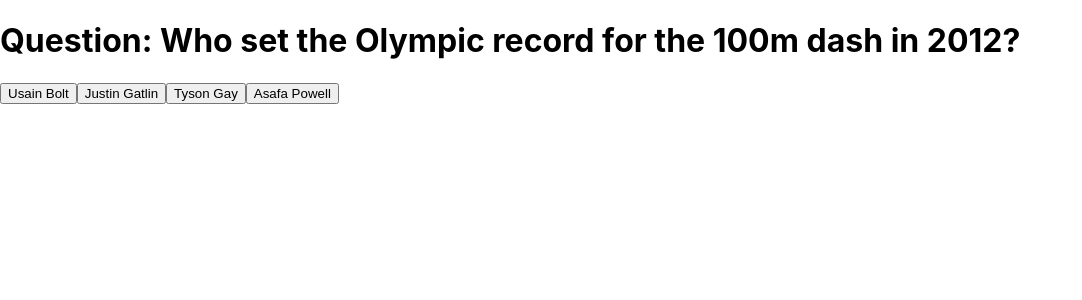
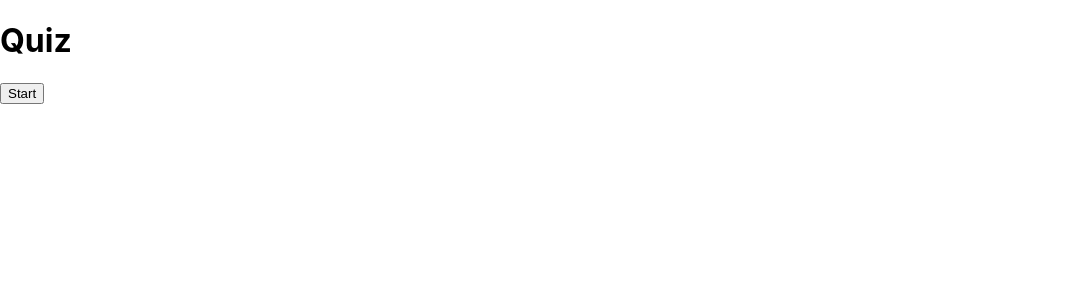
Before and after one commit to Technigo/project-redux-quiz-old, a React (Create React App) app: page / in a window 1280 px wide. Shown: the top 300 px of the page, without its empty margins (0-1082 px from the left). Built offline with nearby package versions, Linux system fonts and the light colour scheme.

Commit message:
Navigate from start to quiz to endPage

```diff
--- a/src/App.js
+++ b/src/App.js
@@ -2,8 +2,7 @@ import React from 'react';
 import { Provider } from 'react-redux';
 import { combineReducers, configureStore } from '@reduxjs/toolkit';
 import { quiz } from 'reducers/quiz';
-
-import { CurrentQuestion } from 'components/CurrentQuestion';
+import NavigationContainer from 'components/NavigationContainer';
 
 const reducer = combineReducers({
   quiz: quiz.reducer
@@ -14,7 +13,7 @@ const store = configureStore({ reducer });
 export const App = () => {
   return (
     <Provider store={store}>
-      <CurrentQuestion />
+      <NavigationContainer />
     </Provider>
   );
-}
+};
--- a/src/components/CurrentQuestion.js
+++ b/src/components/CurrentQuestion.js
@@ -1,15 +1,12 @@
 import React from 'react';
 import { useSelector, useDispatch } from 'react-redux';
 import { quiz } from 'reducers/quiz';
-import EndPage from './EndPage';
 
 export const CurrentQuestion = () => {
-  const { question, quizOver } = useSelector((state) => ({
-    question: state.quiz.questions[state.quiz.currentQuestionIndex],
-    quizOver: state.quiz.quizOver
-  }));
-
   const dispatch = useDispatch();
+  const question = useSelector(
+    (state) => state.quiz.questions[state.quiz.currentQuestionIndex]
+  );
 
   if (!question) {
     return <h1>Oh no! I could not find the current question!</h1>;
@@ -20,13 +17,9 @@ export const CurrentQuestion = () => {
     if (question.correctAnswerIndex === answerIndex) {
       dispatch(quiz.actions.goToNextQuestion());
     } else {
-      // window.alert('Sorry, Wrong answer');
+      window.alert('Sorry, Wrong answer');
     }
   };
-
-  if (quizOver) {
-    return <EndPage />;
-  }
 
   return (
     <div>
@@ -42,6 +35,8 @@ export const CurrentQuestion = () => {
           </button>
         );
       })}
+
+      <p>Question {question.id}/5</p>
     </div>
   );
 };
--- /dev/null
+++ b/src/components/NavigationContainer.js
@@ -0,0 +1,23 @@
+import React from 'react';
+import { useSelector } from 'react-redux';
+import { CurrentQuestion } from './CurrentQuestion';
+import EndPage from './EndPage';
+import StartPage from './StartPage';
+
+const NavigationContainer = () => {
+  const quizOver = useSelector((state) => state.quiz.quizOver);
+  const showQuiz = useSelector((state) => state.quiz.showQuiz);
+
+  if (showQuiz) {
+    return <CurrentQuestion />;
+  }
+
+  if (quizOver) {
+    return <EndPage />;
+  }
+
+  // default return
+  return <StartPage />;
+};
+
+export default NavigationContainer;
--- /dev/null
+++ b/src/components/StartPage.js
@@ -0,0 +1,23 @@
+import React from 'react';
+import { useDispatch } from 'react-redux';
+import { quiz } from 'reducers/quiz';
+
+const StartPage = () => {
+  const dispatch = useDispatch();
+  return (
+    <div>
+      <h1>Quiz</h1>
+
+      <button
+        type="button"
+        onClick={() => {
+          dispatch(quiz.actions.startQuiz());
+        }}
+      >
+        Start
+      </button>
+    </div>
+  );
+};
+
+export default StartPage;
--- a/src/reducers/quiz.js
+++ b/src/reducers/quiz.js
@@ -39,7 +39,8 @@ const initialState = {
   questions,
   answers: [],
   currentQuestionIndex: 0,
-  quizOver: false
+  quizOver: false,
+  showQuiz: false
 };
 
 export const quiz = createSlice({
@@ -90,26 +91,26 @@ export const quiz = createSlice({
      * Use this action to progress the quiz to the next question. If there's
      * no more questions (the user was on the final question), set `quizOver`
      * to `true`.
-     *
-     * This action does not require a payload.
      */
     goToNextQuestion: (state) => {
       if (state.currentQuestionIndex + 1 === state.questions.length) {
         state.quizOver = true;
+        state.showQuiz = false;
       } else {
         state.currentQuestionIndex += 1;
       }
     },
 
-    /**
-     * Use this action to reset the state to the initial state the page had
-     * when it was loaded. Who doesn't like re-doing a quiz when you know the
-     * answers?!
-     *
-     * This action does not require a payload.
-     */
+    /* Use this action to reset the state to the initial state the page had
+      when it was loaded.
+      This action does not require a payload. */
+
     restart: () => {
       return initialState;
+    },
+
+    startQuiz: (state) => {
+      state.showQuiz = true;
     }
   }
 });
```
